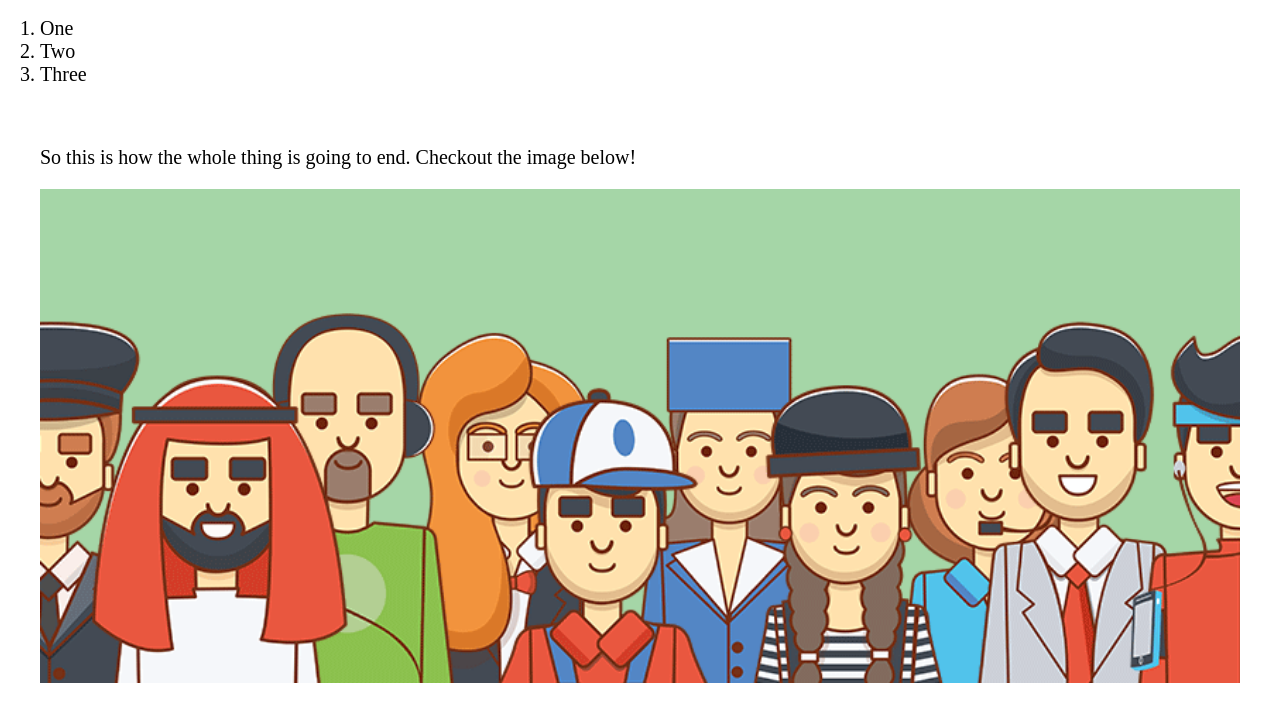
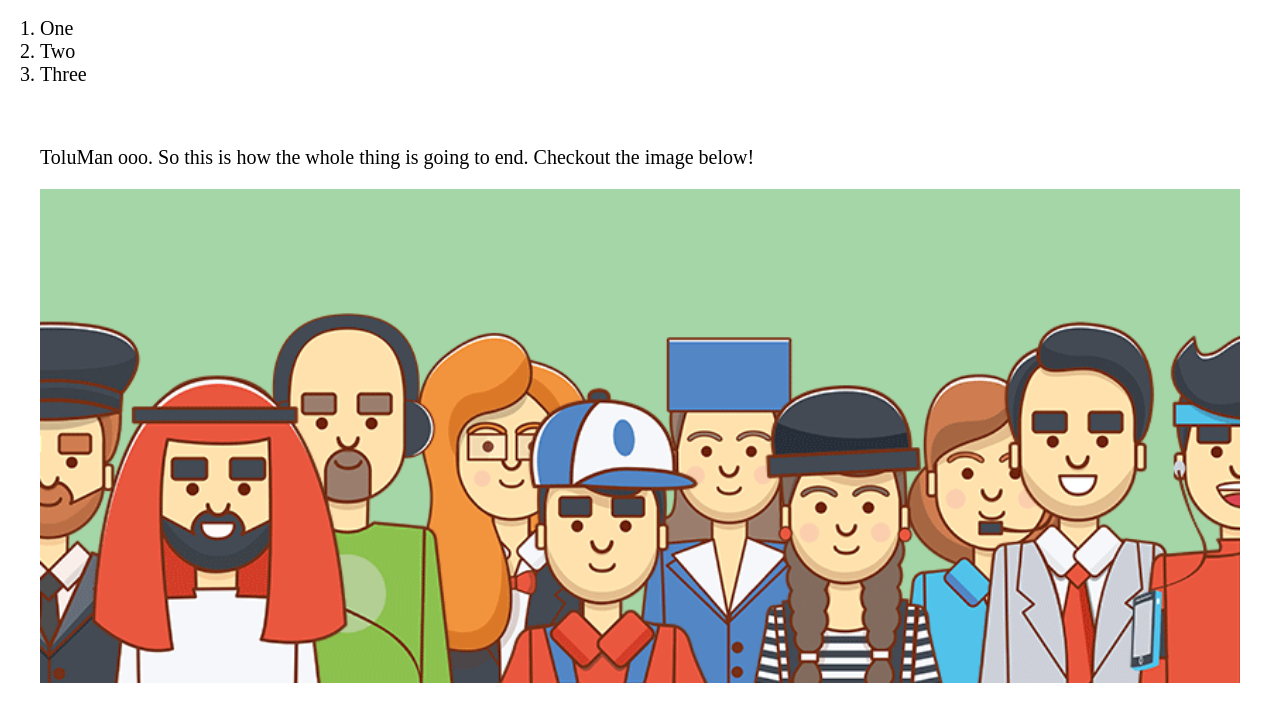
Before and after one commit to tempDev001/justTesting, a plain HTML site: page app.html in a window 1280 px wide. Shown: the part 97-818 px from the top of the page. Drawn offline with Linux system fonts and the light colour scheme.

Commit message:
updated the app file

```diff
--- a/app.html
+++ b/app.html
@@ -20,7 +20,7 @@
 			<li>Three</li>
 		</ol>
 		<div class="image-div">
-		<p>So this is how the whole thing is going to end. Checkout the image below!</p>
+		<p>ToluMan ooo. So this is how the whole thing is going to end. Checkout the image below!</p>
 		<img src="img/flex-people.png" alt="flex people" />
 		</div
 	</main>
```
